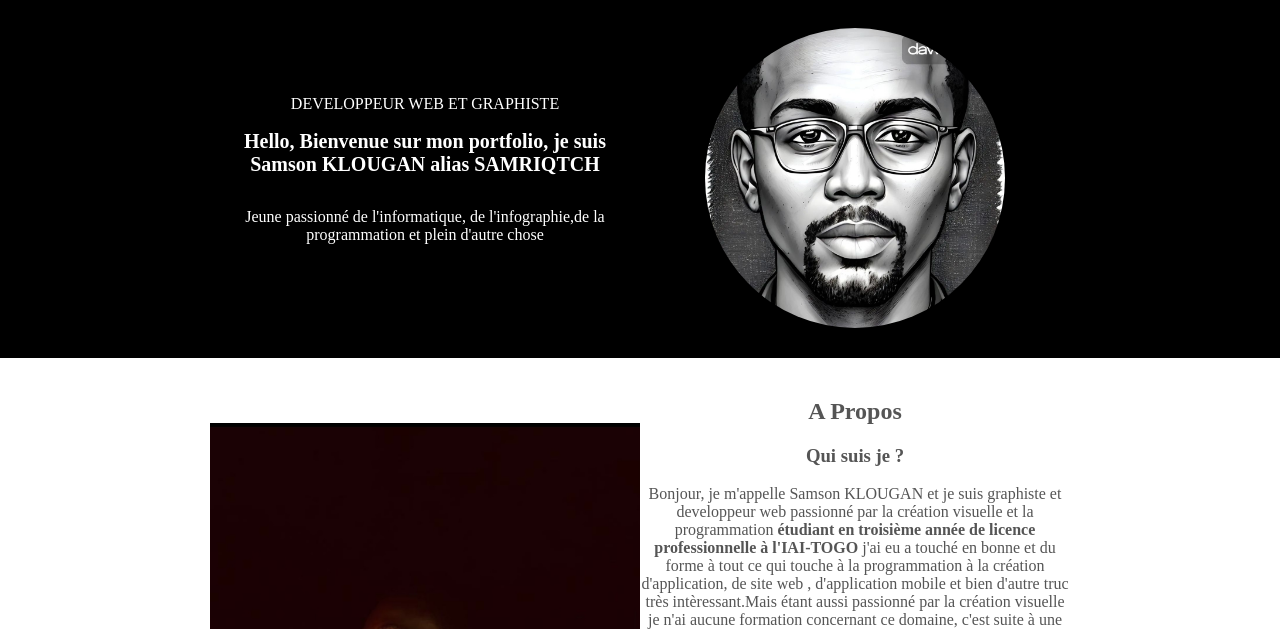
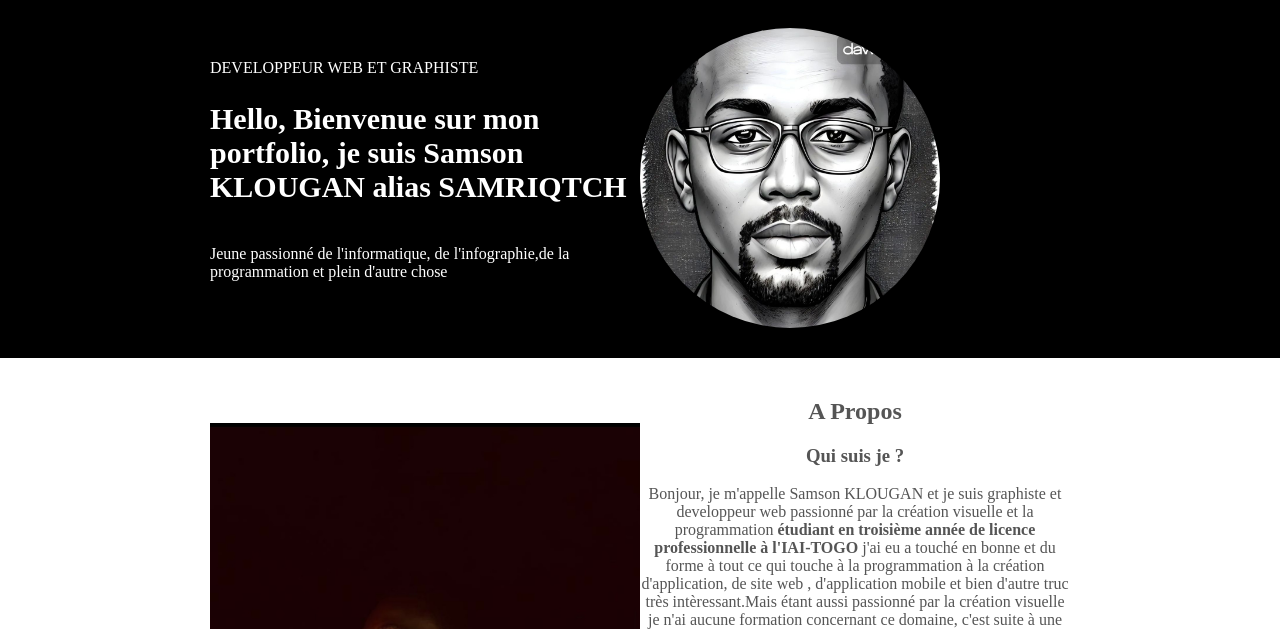
Before and after one commit to Samriqtch/Portofolio, a plain HTML site: page index.html in a window 1280 px wide. Shown: the part 140-769 px from the top of the page. Drawn offline with Linux system fonts and the light colour scheme.

Commit message:
Mettre du texte en masjuscule

```diff
--- a/css/global.css
+++ b/css/global.css
@@ -75,6 +75,10 @@ img {
 section {
     padding: 5.5rem a;
 }
+
+.section .title {
+    text-transform: uppercase;
+}
 .header{
     background: indigo;
     border-bottom: 1px solid white;
@@ -142,9 +146,6 @@ section {
 
 }
 
-.moi .title {
-    font-size: 2rem ;
-}
 
 @media screen and (max-width:750px) {
     .moi__item .left {
@@ -158,6 +159,11 @@ section {
 
     .moi__item{
         flex: 1 0 50%;
+        align-items: flex-start;
+        text-align: left;
+    }
+    .moi .title {
+        font-size: 3rem ;
     }
     .moi__avatar img {
         border-radius: 60%;
```
